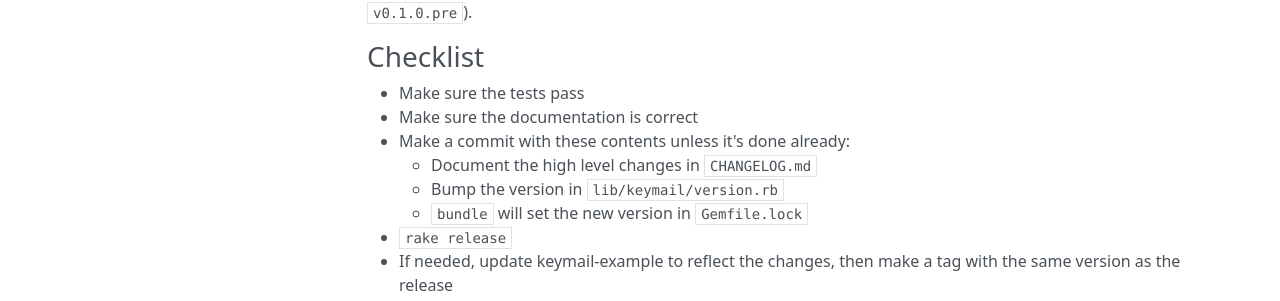
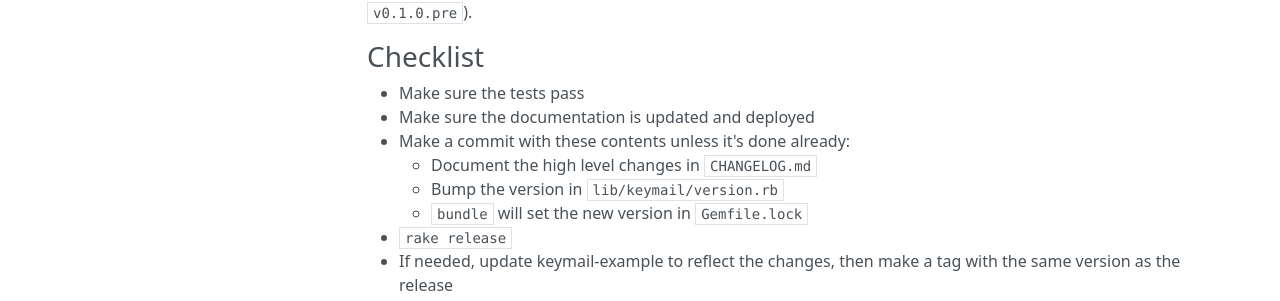
Before and after one commit to jsborjesson/keymail, an MkDocs documentation site: the page built from docs/developing.md, in a window 1280 px wide and 900 px high, scrolled down 545 px. Shown: the part 500-801 px from the top of the window. Built offline with MkDocs 1.6.1, drawn with Linux system fonts in a browser that asks for light colours; nearby versions of some CDN libraries; old or Windows-style settings are respelled for this version of MkDocs.

Commit message:
Don't forget to deploy docs

```diff
--- a/docs/developing.md
+++ b/docs/developing.md
@@ -50,7 +50,7 @@ indicated with a dot, because of RubyGems (e.g `v0.1.0.pre`).
 ### Checklist
 
 - Make sure the tests pass
-- Make sure the documentation is correct
+- Make sure the documentation is updated and deployed
 - Make a commit with these contents unless it's done already:
     - Document the high level changes in `CHANGELOG.md`
     - Bump the version in `lib/keymail/version.rb`
```
